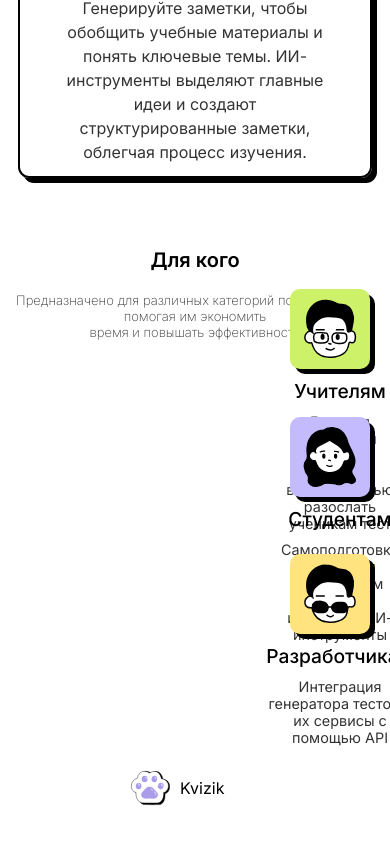
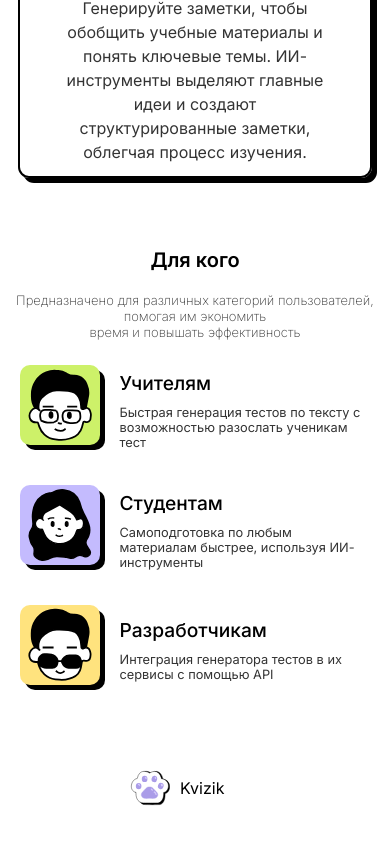
Before and after one commit to shampiniony/quizify-frontend, a React (Create React App) app: page / in a window 390 px wide. Shown: the part 1080-1924 px from the top of the page. Built offline with nearby package versions, Linux system fonts and the light colour scheme.

Commit message:
ForWhom Adaptive

```diff
--- a/src/components/UI/Category.module.css
+++ b/src/components/UI/Category.module.css
@@ -23,8 +23,9 @@
 }
 
 .image_container img {
-  width: 60px; /* Ширина изображения */
-  height: 60px; /* Высота изображения */
+  /* width: 60px;
+  height: 60px; */
+  width: 80%;
 }
 
 .text_container {
@@ -50,20 +51,26 @@
 
 @media (max-width: 768px) {
   .card_container {
-    flex-direction: column; /* На маленьких экранах блоки располагаются вертикально */
+    /* flex-direction: column; На маленьких экранах блоки располагаются вертикально */
+    width: 90%;
     text-align: center;
+    justify-content: left;
+    margin: 0 auto;
+    text-align: left;
   }
 
   .image_container {
     padding-right: 0;
     margin-bottom: 10px; /* Отступ между изображением и текстом */
   }
-
+  .text_container {
+    width: 100%;
+  }
   .text_container h2 {
     font-size: 1.2em;
   }
 
   .text_container p {
-    font-size: 0.9em;
+    font-size: 0.8em;
   }
 }
--- a/src/components/UI/ForWhom.module.css
+++ b/src/components/UI/ForWhom.module.css
@@ -6,3 +6,6 @@
   /* align-items: center; */
   flex-direction: column;
 }
+
+@media (max-width: 500px) {
+}
```
